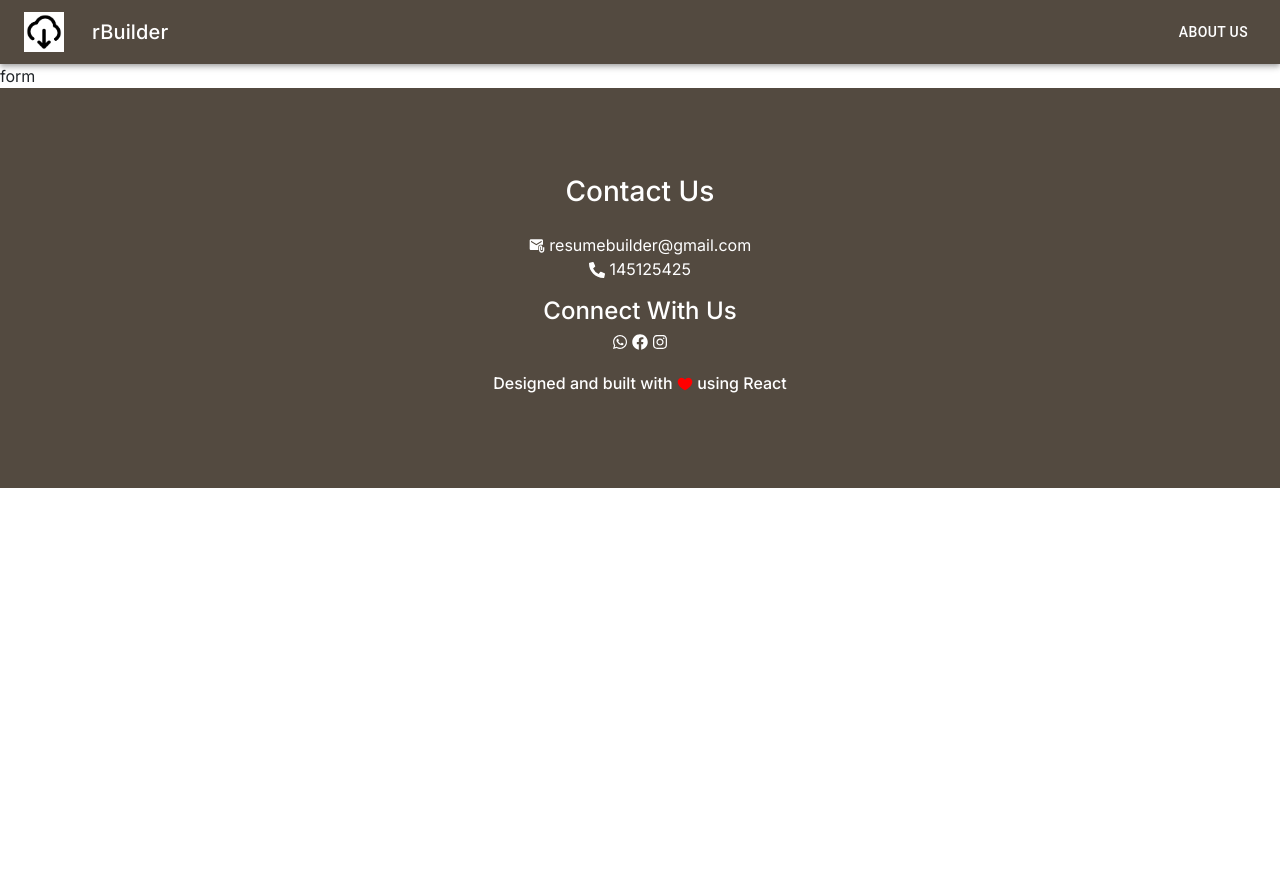
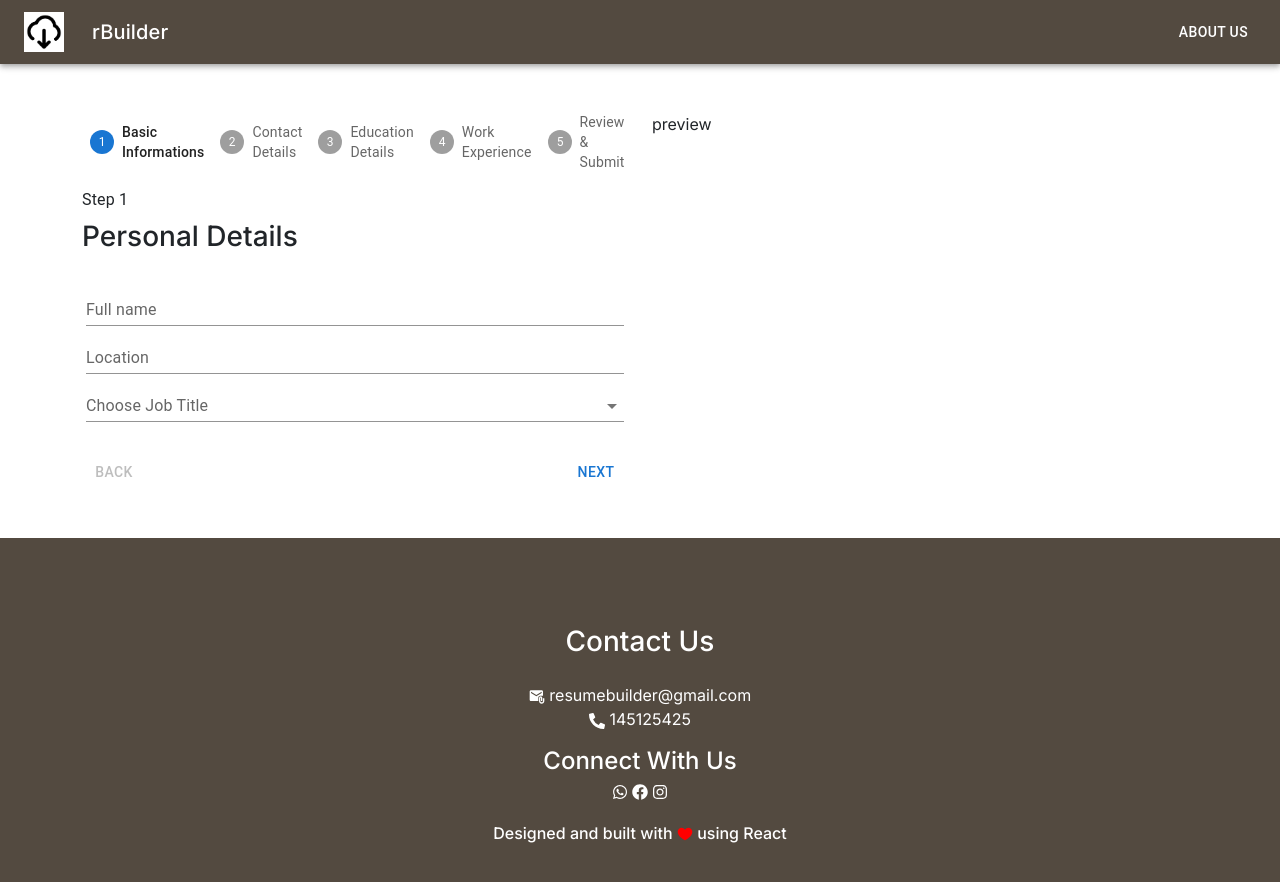
Before and after one commit to aswathyl2026/reBuilder, a React (Vite) app: page /forms in a window 1280 px wide. Shown: the top 882 px of the page. Before the commit the page ends 800 px from the top, so only its background shows below. Built offline with nearby package versions, Linux system fonts and the light colour scheme; a web font is replaced by a local one.

Commit message:
added userinput component

```diff
--- /dev/null
+++ b/src/components/Preview.jsx
@@ -0,0 +1,11 @@
+import React from 'react'
+
+function Preview() {
+  return (
+    <div>
+     preview
+    </div>
+  )
+}
+
+export default Preview
--- /dev/null
+++ b/src/components/UserInput.jsx
@@ -0,0 +1,156 @@
+import React from 'react'
+import Box from '@mui/material/Box';
+import Stepper from '@mui/material/Stepper';
+import Step from '@mui/material/Step';
+import StepLabel from '@mui/material/StepLabel';
+import Button from '@mui/material/Button';
+import Typography from '@mui/material/Typography';
+import TextField from '@mui/material/TextField';
+import InputLabel from '@mui/material/InputLabel';
+import MenuItem from '@mui/material/MenuItem';
+import FormHelperText from '@mui/material/FormHelperText';
+import FormControl from '@mui/material/FormControl';
+import Select from '@mui/material/Select';
+MenuItem
+const steps = ['Basic Informations', 'Contact Details', 'Education Details', 'Work Experience', 'Review & Submit'];
+function UserInput() {
+    const [activeStep, setActiveStep] = React.useState(0);
+
+    const handleNext = () => {
+        setActiveStep((prevActiveStep) => prevActiveStep + 1);
+    };
+
+    const handleBack = () => {
+        setActiveStep((prevActiveStep) => prevActiveStep - 1);
+    };
+
+    const renderStepContent = (stepCount) => {
+        switch (stepCount) {
+            case 0: return (
+                <div>
+                    <h3>Personal Details</h3>
+                    <div className="p-3 row">
+                        <TextField id="standard-basic-name" label="Full name" variant="standard" />
+                        <TextField id="standard-basic-loc" label="Location" variant="standard" />
+                        <FormControl variant="standard"  >
+                            <InputLabel id="demo-simple-select-helper-label">Choose Job Title</InputLabel>
+                            <Select
+                                labelId="demo-simple-select-helper-label"
+                                id="demo-simple-select-helper"
+                                label="Age"
+                            >
+                                <MenuItem value="">
+                                    <em>None</em>
+                                </MenuItem>
+                                <MenuItem value={10}>Ten</MenuItem>
+                            </Select>
+
+                        </FormControl>
+
+                    </div>
+                </div>
+            )
+            case 1: return (
+                <div>
+                    <h3>Contact Details</h3>
+                    <div className="p-3 row">
+                        <TextField id="standard-basic-email" label="Email" variant="standard" />
+                        <TextField id="standard-basic-phone" label="Contact Number" variant="standard" />
+                        <TextField id="standard-basic-linkedin" label="LinkedIn Link" variant="standard" />
+                        <TextField id="standard-basic-github" label="Github Link" variant="standard" />
+
+                    </div>
+                </div>
+            )
+             case 2: return (
+                <div>
+                    <h3>Education  Details</h3>
+                    <div className="p-3 row">
+                        <TextField id="standard-basic-degree" label="Bachelor's Degree" variant="standard" />
+                        <TextField id="standard-basic-college" label="College/University" variant="standard" />
+                        <TextField id="standard-basic-year" label="Year of Graduation" variant="standard" />
+                        <TextField id="standard-basic-github" label="Github Link" variant="standard" />
+
+                    </div>
+                </div>
+            )
+            case 3: return (
+                <div>
+                    <h3>Work Experience</h3>
+                    <div className="p-3 row">
+                        <TextField id="standard-basic-desig" label="Designation" variant="standard" />
+                        <TextField id="standard-basic-company" label="Company Name" variant="standard" />
+                        <TextField id="standard-basic-yearjob" label="Duration" variant="standard" />
+
+
+                    </div>
+                </div>
+            )
+            case 4: return(
+                <div>
+                    <h6>Our AI will generate Skills and Summary according your Job Title. Click the <b>AI Skill & Summary</b> to proceed</h6>
+                </div>
+            )
+            default: return null
+        }
+    }
+
+    return (
+        <Box sx={{ width: '100%' }}>
+            <Stepper activeStep={activeStep}>
+                {steps.map((label, index) => {
+                    const stepProps = {};
+                    const labelProps = {};
+
+
+                    return (
+                        <Step key={label} {...stepProps}>
+                            <StepLabel {...labelProps}>{label}</StepLabel>
+                        </Step>
+                    );
+                })}
+            </Stepper>
+
+            {activeStep === steps.length ? (
+                <React.Fragment>
+                    <Typography sx={{ mt: 2, mb: 1 }}>
+                        All steps completed - you&apos;re finished
+                    </Typography>
+                    <Box sx={{ display: 'flex', flexDirection: 'row', pt: 2 }}>
+                        <Box sx={{ flex: '1 1 auto' }} />
+                        <Button>Finish</Button>
+                    </Box>
+                </React.Fragment>
+            ) : (
+                <React.Fragment>
+                    {/*rendering forms according to the activeStep*/}
+                    <Typography sx={{ mt: 2, mb: 1 }}>Step {activeStep + 1}</Typography>
+                    <Box>{
+                        renderStepContent(activeStep)
+                    }
+                    </Box>
+                    <Box sx={{ display: 'flex', flexDirection: 'row', pt: 2 }}>
+                        <Button
+                            color="inherit"
+                            disabled={activeStep === 0}
+                            onClick={handleBack}
+                            sx={{ mr: 1 }}
+                        >
+                            Back
+                        </Button>
+                        <Box sx={{ flex: '1 1 auto' }} />
+
+
+                        {
+                          activeStep === steps.length - 1 ?
+                          <Button>AI Skill & Summary</Button>
+                          :<Button onClick={handleNext}>Next</Button>
+                        }
+                    </Box>
+                </React.Fragment>
+            )}
+        </Box>
+    );
+}
+
+export default UserInput
--- a/src/pages/UserForms.jsx
+++ b/src/pages/UserForms.jsx
@@ -1,9 +1,17 @@
 import React from 'react'
-
+import UserInput from '../components/UserInput'
+import Preview from '../components/Preview'
 function userForms() {
   return (
-    <div>
-    form
+    <div className='container my-5'>
+     <div className="row">
+        <div className="col-lg-6">
+            <UserInput/>
+        </div>
+        <div className="col-lg-6">
+            <Preview/>
+        </div>
+      </div>
     </div>
   )
 }
```
